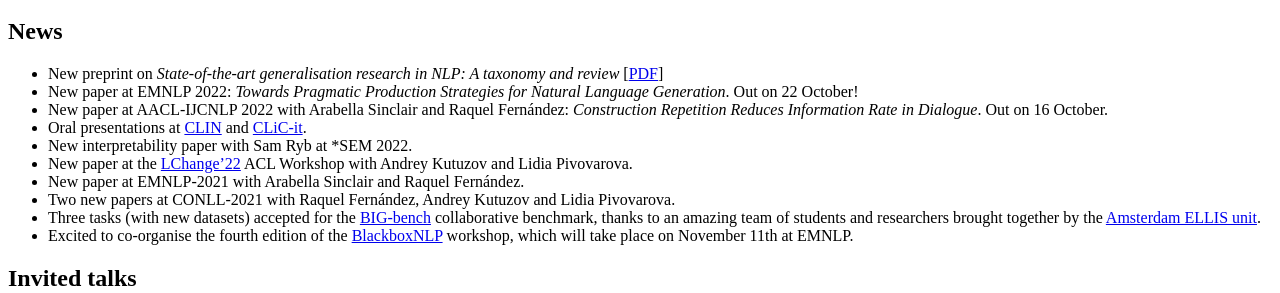
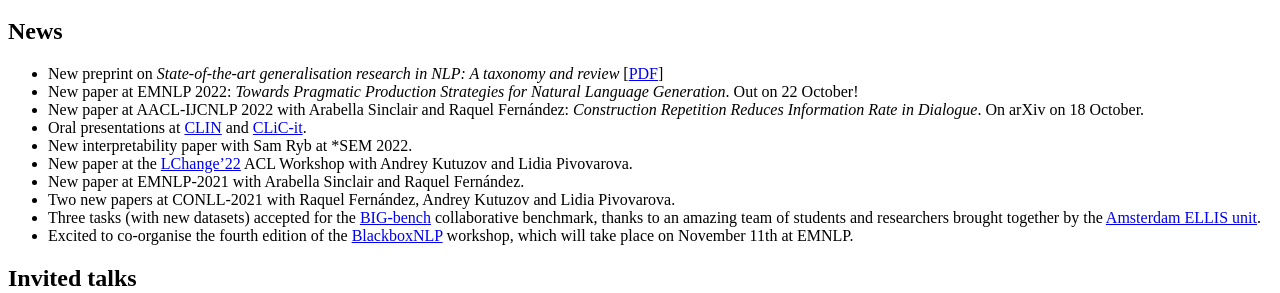
Before and after one commit to glnmario/glnmario.github.io, a Jekyll site: the page built from index.md, in a window 1280 px wide and 900 px high, scrolled down 1061 px. Shown: the part 159-452 px from the top of the window. Built offline with Jekyll 4.4.1, drawn with Linux system fonts in a browser that asks for light colours.

Commit message:
Update index.md

```diff
--- a/index.md
+++ b/index.md
@@ -25,7 +25,7 @@
 ## News
 - New preprint on _State-of-the-art generalisation research in NLP: A taxonomy and review_ [[PDF](https://arxiv.org/abs/2210.03050)]
 - New paper at EMNLP 2022: _Towards Pragmatic Production Strategies for Natural Language Generation_. Out on 22 October!
-- New paper at AACL-IJCNLP 2022 with Arabella Sinclair and Raquel Fernández: _Construction Repetition Reduces Information Rate in Dialogue_. Out on 16 October.
+- New paper at AACL-IJCNLP 2022 with Arabella Sinclair and Raquel Fernández: _Construction Repetition Reduces Information Rate in Dialogue_. On arXiv on 18 October.
 - Oral presentations at [CLIN](https://clin2022.uvt.nl) and [CLiC-it](https://clic2021.disco.unimib.it).
 - New interpretability paper with Sam Ryb at *SEM 2022.
 - New paper at the [LChange'22](https://languagechange.org/events/2022-acl-lchange/) ACL Workshop with Andrey Kutuzov and Lidia Pivovarova.
```
